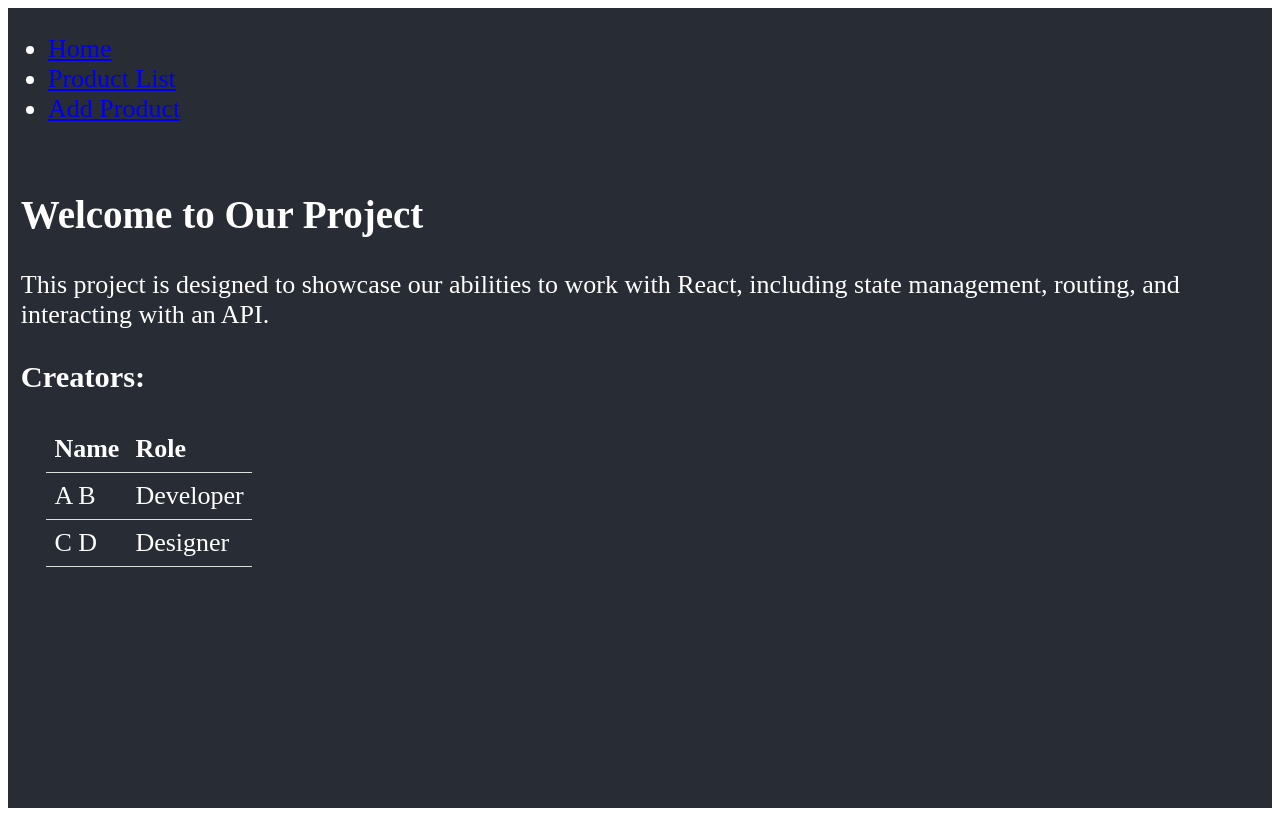
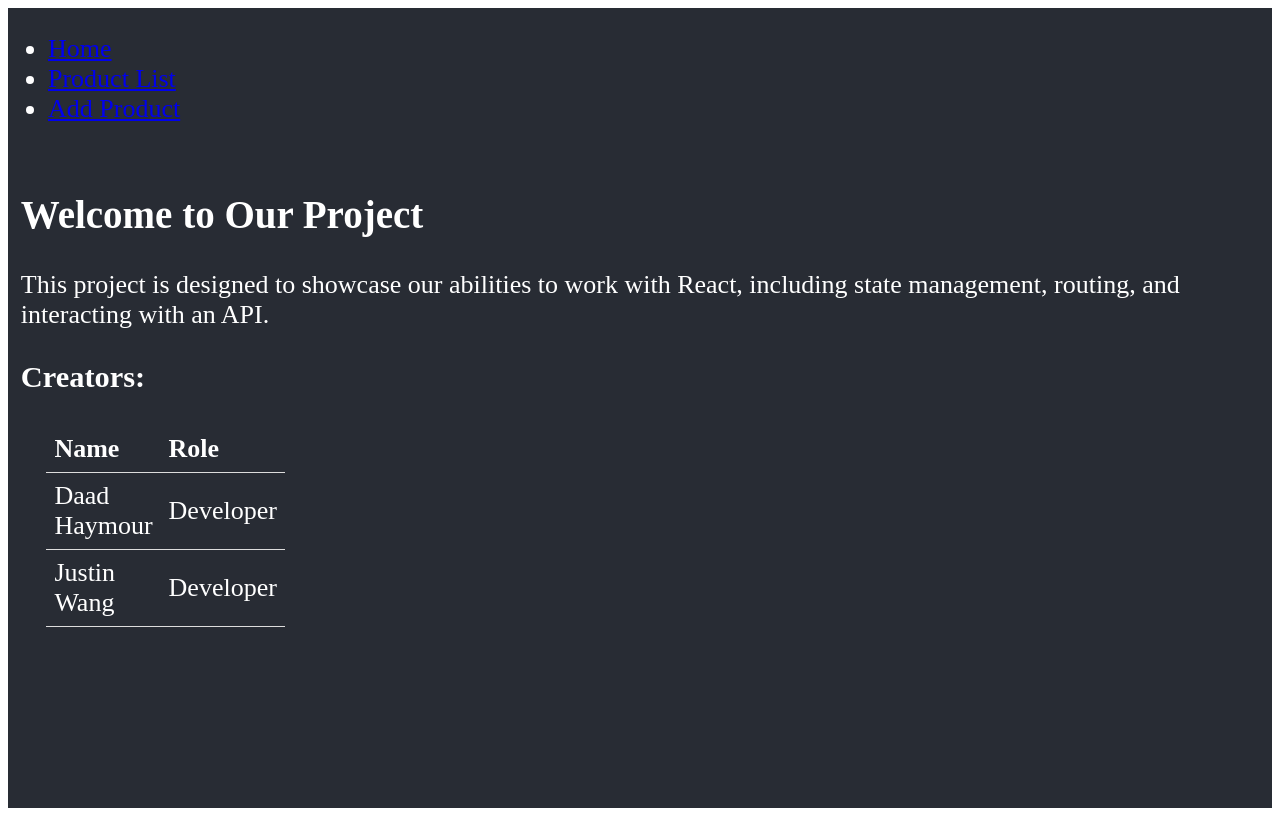
Before and after one commit to daadhaymour/Lab8_2, a React (Create React App) app in the folder products-app/: page / in a window 1280 px wide. Built offline with nearby package versions, Linux system fonts and the light colour scheme.

Commit message:
add names

```diff
--- a/products-app/src/components/HomePage.js
+++ b/products-app/src/components/HomePage.js
@@ -38,12 +38,12 @@ const HomePage = () => {
                 </thead>
                 <tbody>
                     <tr>
-                        <td style={styles.td}>A B</td>
+                        <td style={styles.td}>Daad Haymour</td>
                         <td style={styles.td}>Developer</td>
                     </tr>
                     <tr>
-                        <td style={styles.td}>C D</td>
-                        <td style={styles.td}>Designer</td>
+                        <td style={styles.td}>Justin Wang</td>
+                        <td style={styles.td}>Developer</td>
                     </tr>
                 </tbody>
             </table>
```
